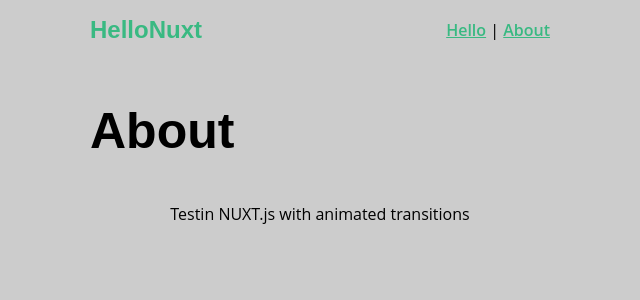
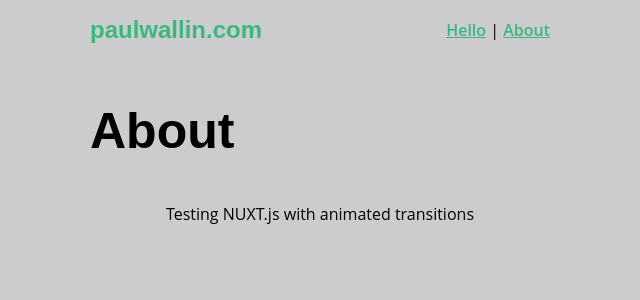
Before and after one commit to paulwallin/paulwallin.com, a Nuxt app: page /create in a window 1280 px wide. Shown: the top 300 px of the page, without its empty margins (320-960 px from the left). Built offline with nearby package versions, Linux system fonts and the light colour scheme.

Commit message:
updated navbar

```diff
--- a/components/NavBar.vue
+++ b/components/NavBar.vue
@@ -1,6 +1,6 @@
 <template>
       <div class="nav">
-        <nuxt-link to="/" class="brand">HelloNuxt</nuxt-link>
+        <nuxt-link to="/" class="brand">paulwallin.com</nuxt-link>
         <nav>
           <nuxt-link to="/">Hello</nuxt-link>&nbsp;|
           <nuxt-link to="/create">About</nuxt-link>
--- a/pages/create.vue
+++ b/pages/create.vue
@@ -2,7 +2,7 @@
   <div class="container">
     <h1>About</h1>
     <p>
-      Testin NUXT.js with animated transitions
+      Testing NUXT.js with animated transitions
     </p>
   </div>
 </template>
```
